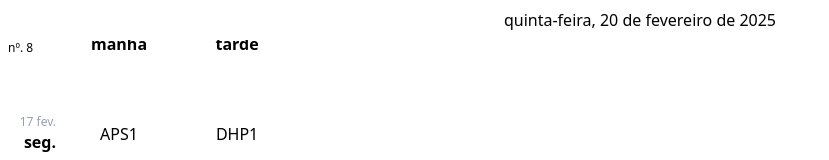
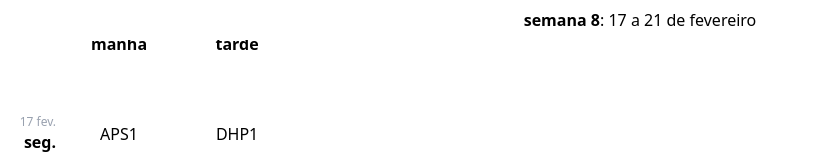
Before and after one commit to almino/horario-aulas, a Vue app: page / in a window 1280 px wide. Shown: the top 160 px of the page, without its empty margins (0-829 px from the left). Built offline with nearby package versions, Linux system fonts and the light colour scheme.

Commit message:
Preparando a barra superior

```diff
--- a/src/App.vue
+++ b/src/App.vue
@@ -1,5 +1,5 @@
 <script setup lang="ts">
-import { ref, reactive } from "vue";
+import { computed, ref, reactive } from "vue";
 import { DateTime, Settings } from "luxon";
 import { invoke } from "@tauri-apps/api/core";
 
@@ -39,21 +39,49 @@ for (let i = 0; i < 7; i++) {
 const days = ref(jsDays);
 const lenDays = ref(jsDays.length);
 const weekNumber = reactive(today.weekNumber);
+
+const header = computed(() => {
+  let ini = jsDays[0];
+  let end = jsDays[jsDays.length - 1];
+
+  if (ini.year != end.year) {
+    return `${ini.toFormat("D")} a
+    ${end.toFormat("D")}`;
+  }
+
+  if (ini.month != end.month) {
+    let i = ini
+      .toFormat("D")
+      .replace(`/${ini.toFormat("yyyy")}`, "");
+    let e = end
+      .toFormat("D")
+      .replace(`/${end.toFormat("yyyy")}`, "");
+
+    return `${i} a ${e}`;
+  }
+
+  return `${ini.toFormat("dd")} a
+  ${end.toFormat("dd")} de
+  ${end.toFormat("LLLL")}`;
+});
 </script>
 
 <template>
   <main
-    class="gap-2 grid grid-cols-2 h-lvh max-w-svw px-2 py-2 w-swv"
+    class="gap-2 grid h-lvh max-w-svw place-items-stretch px-2 py-2 w-swv"
   >
-    <div class="col-span-2 text-center">
-      {{ today.toFormat("DDDD") }}
+    <header class="text-center">
+      <strong>semana {{ weekNumber }}</strong
+      >:
+      {{ header }}
       <!-- {{ today.toFormat("c") }} -->
-    </div>
+    </header>
+    <section class="gap-2 grid grid-cols-2">
       <div
         class="dias gap-y-2 grid items-center place-items-stretch font-bold text-right"
       >
         <div class="font-thin text-left text-xs">
-        nº. {{ weekNumber }}
+          <!-- nº. {{ weekNumber }} -->
         </div>
         <div v-for="d in days">
           <div
@@ -86,13 +114,17 @@ const weekNumber = reactive(today.weekNumber);
         <div>Genitourinário</div>
         <div>Genitourinário</div>
       </div>
+    </section>
   </main>
 </template>
 
 <style scoped>
 main.grid {
+  grid-template-rows: max-content auto;
+}
+
+section.grid {
   grid-template-columns: 3em auto;
-  grid-template-rows: min-content auto;
 
   & > .dias,
   & > .turnos {
```
Lines whose indentation alone changed are shown as unchanged.
